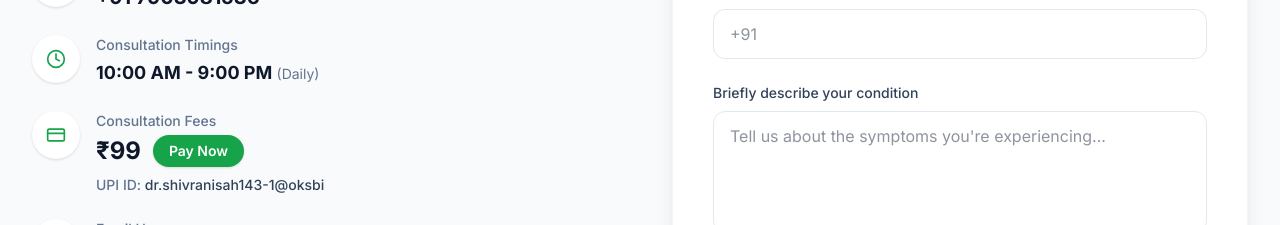
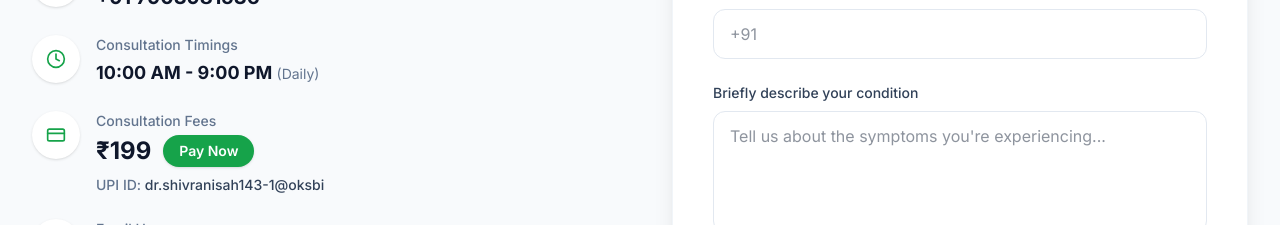
Before and after one commit to itsbajrang00/Elixir.Homoeo, a React (Vite) app: page / in a window 1280 px wide. Shown: the part 5040-5265 px from the top of the page. Built offline with nearby package versions, Linux system fonts and the light colour scheme; no server answers; the database is empty; a web font is replaced by a local one.

Commit message:
feat: Update consultation fee to ₹199
The consultation fee has been updated from ₹99 to ₹199 to reflect current service pricing. The UPI payment link has been adjusted accordingly.

```diff
--- a/src/App.tsx
+++ b/src/App.tsx
@@ -612,10 +612,10 @@ const Contact = () => {
                   <p className="text-xs sm:text-sm text-slate-500 font-medium mb-1">Consultation Fees</p>
                   <div className="flex items-center gap-3 mt-1">
                     <p className="text-xl sm:text-2xl font-bold text-slate-900">
-                      ₹99
+                      ₹199
                     </p>
                     <a
-                      href="upi://pay?pa=dr.shivranisah143-1@oksbi&pn=Dr.%20Shivrani%20Kumari&cu=INR&am=99"
+                      href="upi://pay?pa=dr.shivranisah143-1@oksbi&pn=Dr.%20Shivrani%20Kumari&cu=INR&am=199"
                       className="inline-flex items-center gap-1.5 bg-primary-600 text-white px-3 py-1 sm:px-4 sm:py-1.5 rounded-full text-xs sm:text-sm font-semibold hover:bg-primary-700 transition-colors shadow-sm"
                     >
                       Pay Now
```
